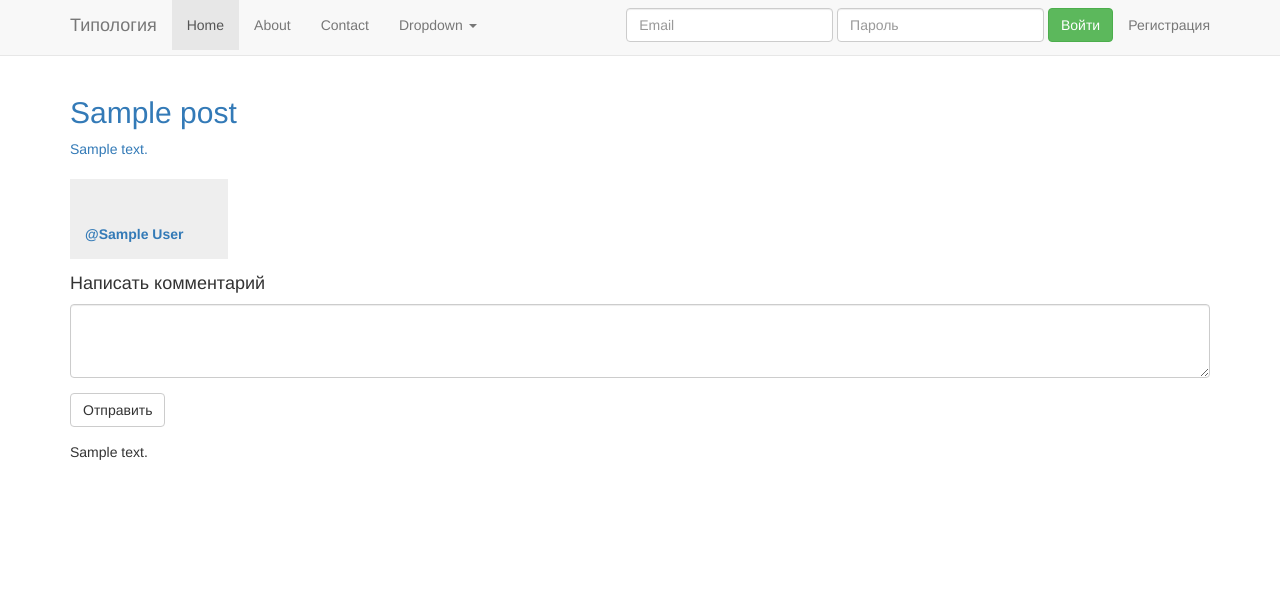
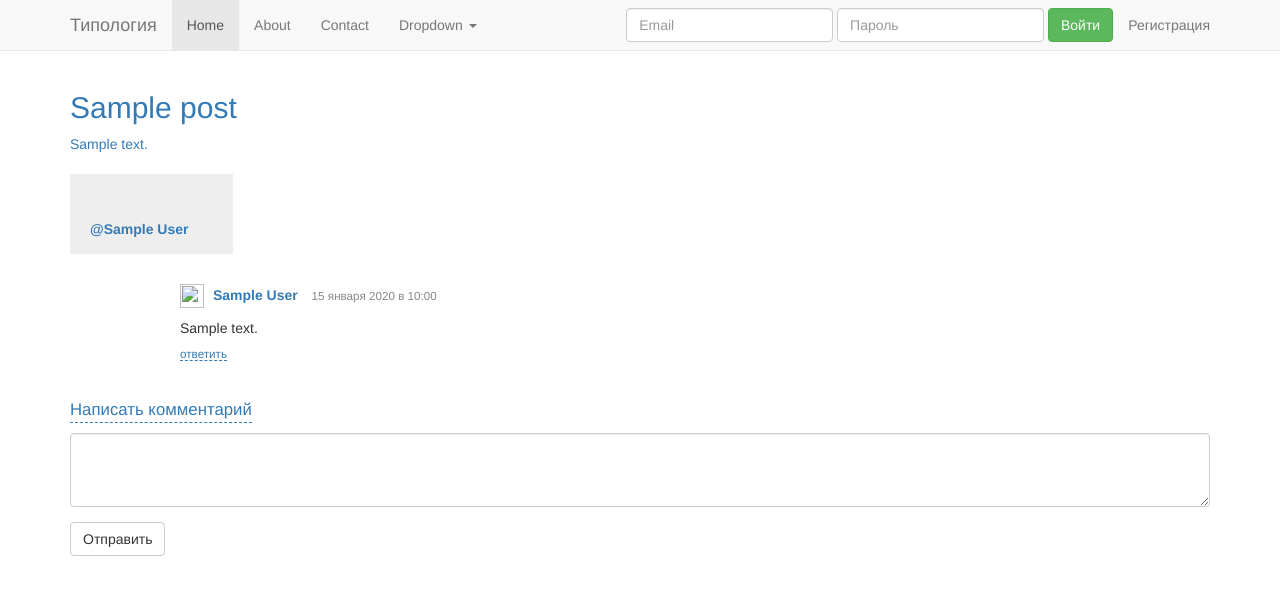
Before and after one commit to neoden/typo, a Flask app: page /posts/1 in a window 1280 px wide. Shown: the top 595 px of the page. Run offline with Flask 2, Linux system fonts and the light colour scheme; tables that the repository leaves empty hold one stand-in row (values such as "Sample post"); parts of the project's set-up code (start-up, migrations or seed data) failed here and were passed over; some libraries are stand-ins or nearby versions.

Commit message:
multilevel comments

```diff
--- a/typo/app.py
+++ b/typo/app.py
@@ -5,6 +5,7 @@
 
 from typo.core import login_manager, redis, db, mail, csrf
 from typo import models
+from typo.jinja import register_jinja_filters
 
 
 def create_app(cfg=None, purpose=None):
@@ -28,6 +29,8 @@
     from .my import mod as mod_my
     app.register_blueprint(mod_my)
 
+    register_jinja_filters(app)
+
     return app
 
 
--- a/typo/home/forms.py
+++ b/typo/home/forms.py
@@ -1,7 +1,8 @@
 from flask_wtf import Form
-from wtforms import TextAreaField
+from wtforms import TextAreaField, IntegerField
 import wtforms.validators as v
 
 
 class CommentForm(Form):
     text = TextAreaField('Текст', validators=[v.required()])
+    replyto = IntegerField('Id комментария')
--- a/typo/home/views.py
+++ b/typo/home/views.py
@@ -25,7 +25,6 @@
 @login_required
 def comment(post_id):
     post = Post.query.get_or_404(post_id)
-    reply_to = request.args.get('reply_to', 0, int)
 
     form = CommentForm(request.form)
 
@@ -33,9 +32,11 @@
         comment = Comment(post_id=post.id, author_id=current_user.id, text=form.text.data)
         db.session.add(comment)
         db.session.flush()
-        if reply_to > 0:
-            parent = Comment.query.get_or_404(reply_to)
-            comment.path = parent.path.append(comment.id)
+
+        if form.replyto.data:
+            parent = Comment.query.get_or_404(form.replyto.data)
+            comment.path = parent.path
+            comment.path.append(comment.id)
         else:
             comment.path = [comment.id]
         db.session.commit()
--- /dev/null
+++ b/typo/jinja.py
@@ -0,0 +1,32 @@
+import pytz
+from urllib.parse import urlsplit
+
+
+MONTHS = {
+    1: 'января',
+    2: 'февраля',
+    3: 'марта',
+    4: 'апреля',
+    5: 'мая',
+    6: 'июня',
+    7: 'июля',
+    8: 'августа',
+    9: 'сентября',
+    10: 'октября',
+    11: 'ноября',
+    12: 'декабря'
+}
+
+
+def now():
+    return pytz.utc.localize(datetime.datetime.utcnow())
+
+
+def register_jinja_filters(app):
+    @app.template_filter('datetime')
+    def datetime_(x):
+        return x.strftime('%d.%m.%Y %H:%M')
+
+    @app.template_filter('longdatetime')
+    def longdatetime(x):
+        return x.strftime('%d {} %Y в %H:%M'.format(MONTHS[x.month]))
--- a/typo/models/comment.py
+++ b/typo/models/comment.py
@@ -16,3 +16,7 @@
 
     post = db.relationship('Post')
     author = db.relationship('User')
+
+    @property
+    def level(self):
+        return str(len(self.path)) if len(self.path) else '10plus'
--- a/typo/static/css/post.css
+++ b/typo/static/css/post.css
@@ -1,16 +1,96 @@
 .user-name {
     font-weight: bold;
-}
-
-.navbar-nav {
-    float: none;
-    display: inline-block;
+    margin-left: 5px;
 }
 
 #post-footer {
     margin-top: 20px;
 }
 
+div#comments {
+    margin-top: 20px;
+}
+
 .post-bar {
+    float: none;
+    display: inline-block;
     background-color: #eee;
 }
+
+li.comment-block {
+    padding: 5px 10px 15px;
+    border: 0px;
+}
+
+.comment-header {
+    margin-bottom: 10px;
+}
+
+span.datetime {
+    font-size: smaller;
+    position: relative;
+    color: #888;
+    margin-left: 10px;
+}
+
+.comment-body {
+    margin-bottom: 5px;
+}
+
+.reply-link:link, .reply-link:hover, .reply-link:visited, .reply-link:active {
+    text-decoration: none;
+    border-bottom: 1px dashed;
+}
+
+.reply-link-comments {
+    font-size: smaller;
+}
+
+.reply-link-bottom, .reply-link-bottom:hover {
+    font-size: larger;
+    display: inline-block;
+}
+
+#write-comment {
+    margin-top: 10px;
+}
+
+.comment-level-2 {
+    margin-left: 20px;
+}
+
+.comment-level-3 {
+    margin-left: 40px;
+}
+
+.comment-level-4 {
+    margin-left: 60px;
+}
+
+.comment-level-5 {
+    margin-left: 80px;
+}
+
+.comment-level-6 {
+    margin-left: 100px;
+}
+
+.comment-level-7 {
+    margin-left: 120px;
+}
+
+.comment-level-8 {
+    margin-left: 140px;
+}
+
+.comment-level-9 {
+    margin-left: 160px;
+}
+
+.comment-level-10 {
+    margin-left: 180px;
+}
+
+.comment-level-10plus {
+    margin-left: 200px;
+}
--- a/typo/templates/post.html
+++ b/typo/templates/post.html
@@ -26,8 +26,28 @@
 </div>
 
 <div id="comments">
-    <h4>Написать комментарий</h4>
+    <ul class="list-group">
+        {% for comment in comments %}
+        <li class="list-group-item comment-block comment-level-{{ comment.level }}">
+            <div class="comment-header">
+                <img src="" width="24" height="24"/>
+                <a class="user-name" href="{{ url_for('users.profile', user_id=post.author_id) }}">{{ comment.author.name }}</a>
+                <span class="datetime">{{ comment.created|longdatetime }}</span>
+            </div>
+            <div class="comment-body">
+                {{ comment.text }}
+            </div>
+            <div class="reply">
+                <a href="#" class="reply-link reply-link-comments" data-id="{{ comment.id }}">ответить</a>
+            </div>
+        </li>
+        {% endfor %}
+    </ul>
+
+    <a href="#" class="reply-link reply-link-bottom">Написать комментарий</a>
+    <div id="write-comment">
         <form method="post" action="{{ url_for('home.comment', post_id=post.id) }}">
+            <input type="hidden" name="replyto" id="replyto"/>
             <div class="form-group">
                 <textarea class="form-control" rows="3" name="text" id="text"></textarea>
             </div>
@@ -35,12 +55,20 @@
                 <button class="btn btn-default">Отправить</button>
             </div>
         </form>
-
-    {% for comment in comments %}
-    <div class="comment-block">
-        {{ comment.text }}
     </div>
-    {% endfor %}
 </div>
 
 {% endblock %}
+
+{% block tail %}
+<script type="text/javascript">
+$(function() {
+    $(".reply-link").click(function(e) {
+        e.preventDefault();
+        $this = $(this);
+        $("#write-comment").insertAfter($this);
+        $("#replyto").val($this.data("id"));
+    })
+});
+</script>
+{% endblock %}
```
Also changed, not shown: typo/templates/my/post.html (+8 -6 lines). Lines whose indentation alone changed are shown as unchanged.
